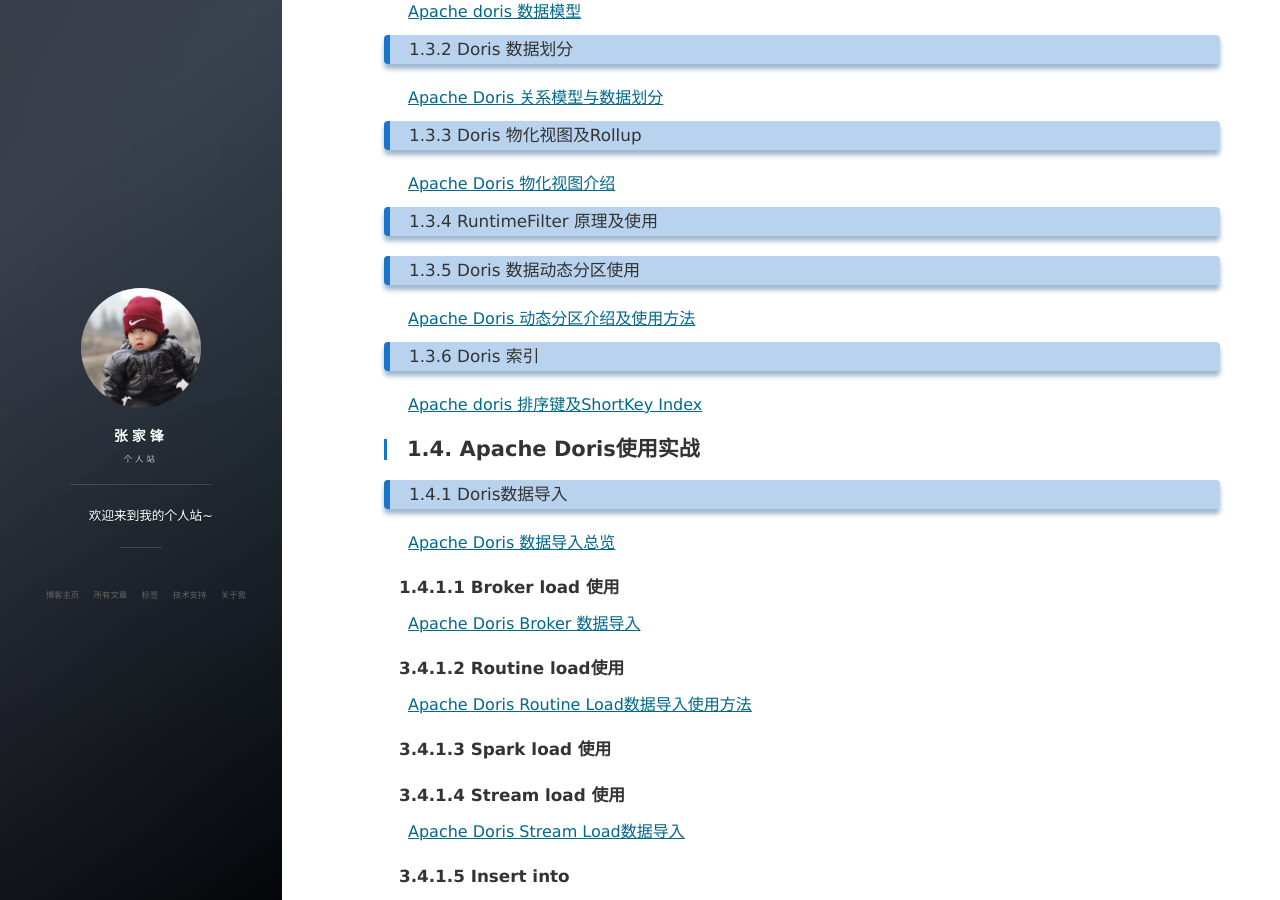
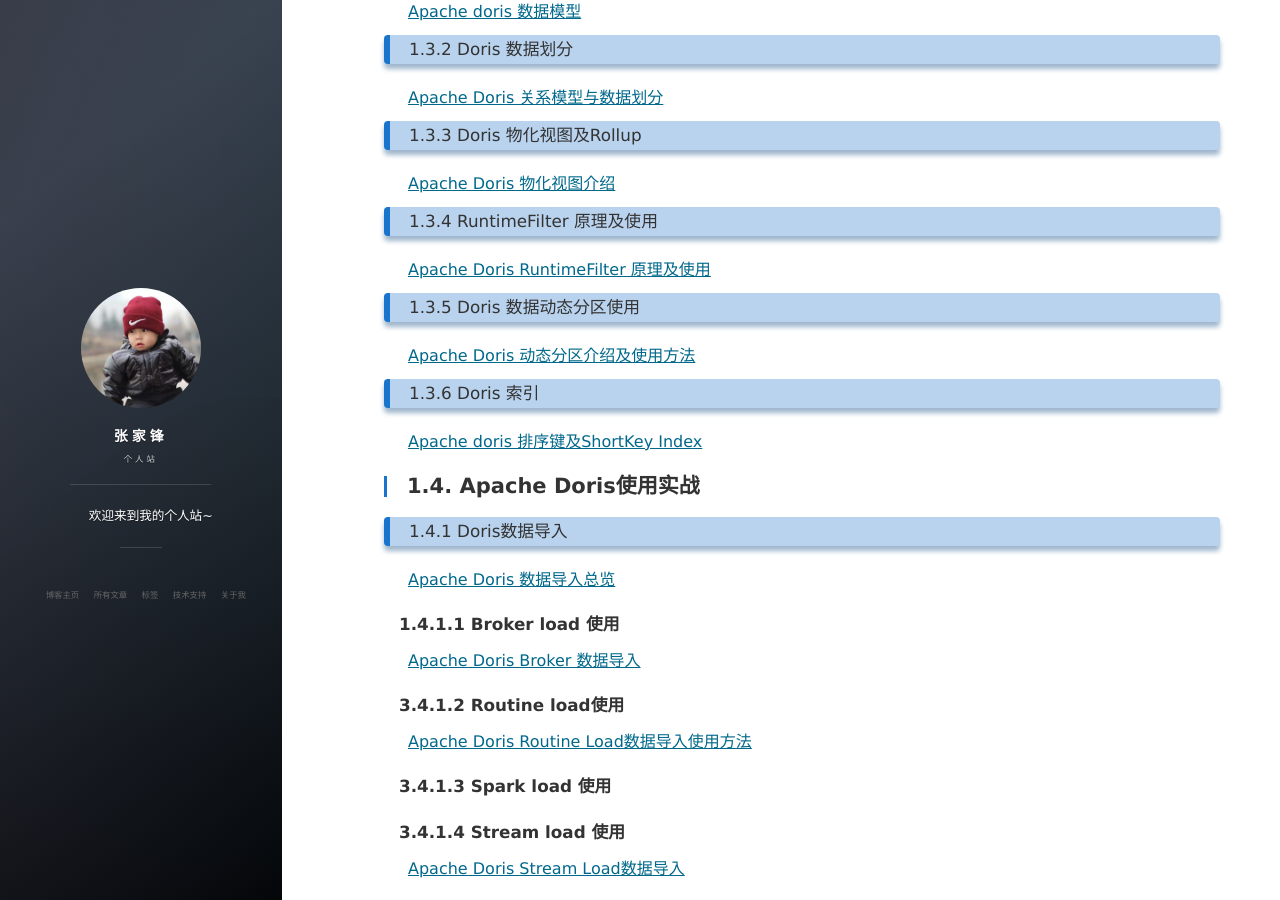
Before and after one commit to hf200012/hf200012.github.io, a Jekyll site: the page built from _posts/2021-09-17-Apache Doris 实战指南.md, in a window 1280 px wide and 900 px high, scrolled down 2091 px. Built offline with Jekyll 4.4.1, drawn with Linux system fonts in a browser that asks for light colours; nearby versions of some CDN libraries; comment, search, counter and statistics services are not loaded.

Commit message:
Update 2021-09-17-Apache Doris 实战指南.md

```diff
--- a/_posts/2021-09-17-Apache Doris 实战指南.md
+++ b/_posts/2021-09-17-Apache Doris 实战指南.md
@@ -40,6 +40,8 @@
 [Apache Doris 物化视图介绍](https://hf200012.github.io/2021/09/Apache-Doris-物化视图介绍/)
 
 ### 1.3.4 RuntimeFilter 原理及使用
+
+[Apache Doris RuntimeFilter 原理及使用 ](https://hf200012.github.io/2021/09/Apache-Doris-RuntimeFilter-原理及使用/)
 
 ### 1.3.5 Doris 数据动态分区使用
 
```
